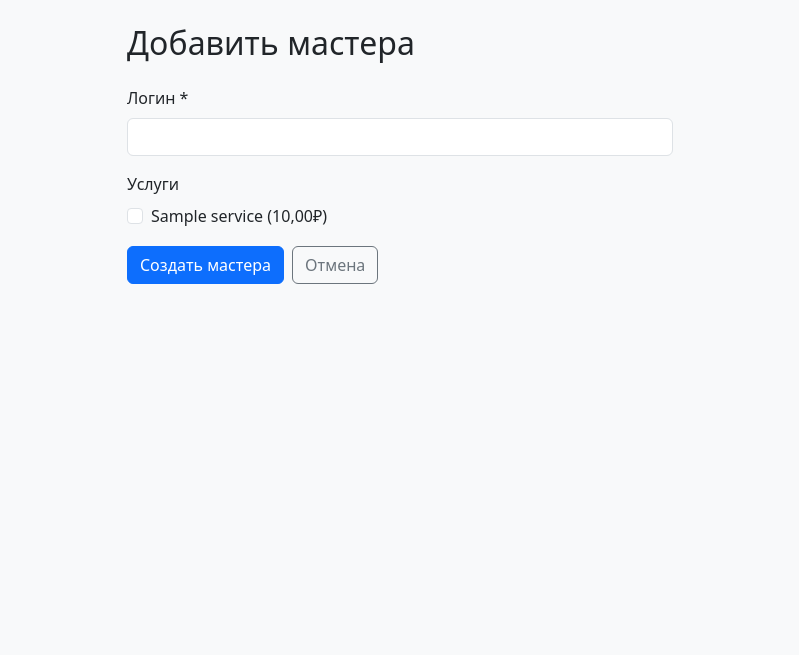
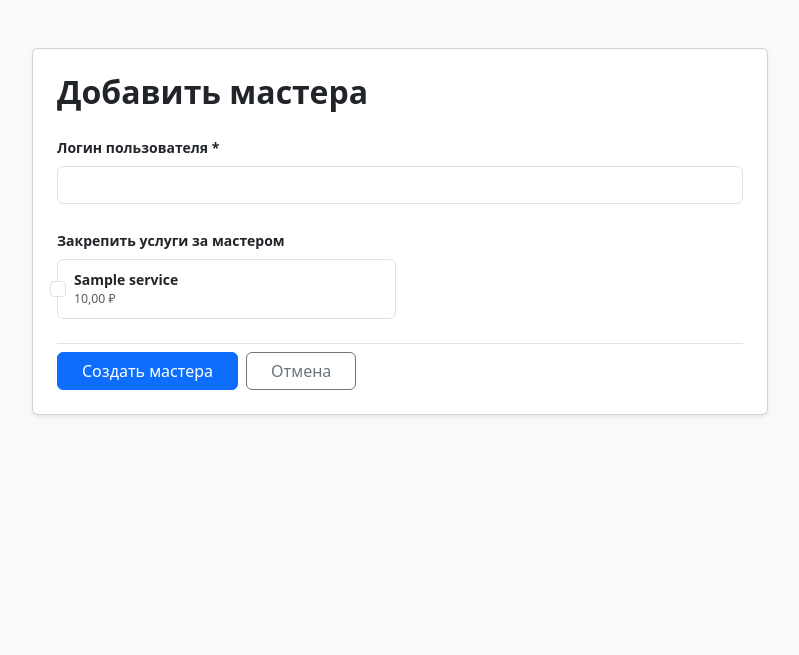
Before and after one commit to Serghqa/SlotMe, a Django app: page /masters/admin/create/ in a window 1280 px wide. Shown: the part 56-711 px from the top of the page, without its empty margins (240-1039 px from the left). Run offline with Django 5.2, Linux system fonts and the light colour scheme; a user stored in the database is signed in; tables that the repository leaves empty hold one stand-in row (values such as "Sample post").

Commit message:
Template fixed admin_created.html

```diff
--- a/templates/masters/admin_create.html
+++ b/templates/masters/admin_create.html
@@ -3,42 +3,74 @@
 {% block title %}Добавить мастера — SlotMe{% endblock title %}
 
 {% block content %}
-<div class="row justify-content-center">
-    <div class="col-md-8 col-lg-6">
-        <h2 class="mb-4">Добавить мастера</h2>
+<div class="row justify-content-center my-4">
+    <div class="col-md-10 col-lg-8">
+        <div class="card shadow-sm p-4">
+            <h2 class="mb-4 fw-bold">Добавить мастера</h2>
 
-        <form method="post">
+            <form method="post" novalidate>
                 {% csrf_token %}
 
-            <div class="mb-3">
-                <label for="username" class="form-label">Логин *</label>
-                <input type="text" name="username" id="username" class="form-control" required>
+                {% if form.errors or form.non_field_errors %}
+                    <div class="alert alert-danger small py-2" role="alert">
+                        {% if form.non_field_errors %}
+                            {% for error in form.non_field_errors %}{{ error }}{% endfor %}
+                        {% else %}
+                            Пожалуйста, исправьте ошибки в полях ниже.
+                        {% endif %}
+                    </div>
+                {% endif %}
+
+                <div class="mb-4">
+                    <label for="username" class="form-label small fw-bold">Логин пользователя *</label>
+                    <input type="text"
+                        name="username"
+                        id="username"
+                        class="form-control {% if form.username.errors %}is-invalid{% endif %}"
+                        value="{{ request.POST.username|default:'' }}"
+                        required>
+                    {% if form.username.errors %}
+                        <div class="invalid-feedback fw-semibold">
+                            {% for error in form.username.errors %}{{ error }}{% endfor %}
+                        </div>
+                    {% endif %}
                 </div>
 
-            <div class="mb-3">
-                <label class="form-label">Услуги</label>
-                <div class="row">
+                <div class="mb-4">
+                    <label class="form-label small fw-bold mb-2">Закрепить услуги за мастером</label>
+                    {% if services %}
+                        <div class="row row-cols-1 row-cols-sm-2 g-2">
                             {% for service in services %}
-                        <div class="col-md-6">
-                            <div class="form-check">
-                                <input class="form-check-input" type="checkbox" name="services" value="{{ service.id }}" id="service_{{ service.id }}">
-                                <label class="form-check-label" for="service_{{ service.id }}">
-                                    {{ service.name }} ({{ service.price }}₽)
+                                <div class="col">
+                                    <div class="form-check p-2 px-3 border rounded h-100 master-service-item d-flex align-items-center">
+                                        <input class="form-check-input mt-0"
+                                            type="checkbox"
+                                            name="services"
+                                            value="{{ service.id }}"
+                                            id="service_{{ service.id }}"
+                                            {% if service.id|stringformat:"s" in request.POST.getlist.services %}checked{% endif %}>
+                                        <label class="form-check-label ps-2 text-wrap small" for="service_{{ service.id }}">
+                                            <span class="fw-semibold text-dark">{{ service.name }}</span>
+                                            <span class="text-muted d-block small">{{ service.price }} ₽</span>
                                         </label>
                                     </div>
                                 </div>
                             {% endfor %}
                         </div>
-                {% if not services %}
-                    <p class="text-muted">Нет доступных услуг. <a href="{% url 'admin:services_service_add' %}">Создать услугу</a></p>
+                    {% else %}
+                        <div class="alert alert-warning mb-0 small py-2" role="alert">
+                            В системе еще не создано ни одной услуги.
+                            {% comment %} <a href="{% url '#' %}" class="alert-link text-decoration-none">Создать услугу</a> {% endcomment %}
+                        </div>
                     {% endif %}
                 </div>
 
-            <div class="d-flex gap-2">
-                <button type="submit" class="btn btn-primary">Создать мастера</button>
-                <a href="{% url 'masters:admin_list' %}" class="btn btn-outline-secondary">Отмена</a>
+                <div class="d-flex gap-2 flex-wrap mt-4 pt-2 border-top">
+                    <button type="submit" class="btn btn-primary px-4">Создать мастера</button>
+                    <a href="{% url 'masters:admin_list' %}" class="btn btn-outline-secondary px-4">Отмена</a>
                 </div>
             </form>
         </div>
     </div>
+</div>
 {% endblock content %}
```
Lines whose indentation alone changed are shown as unchanged.
